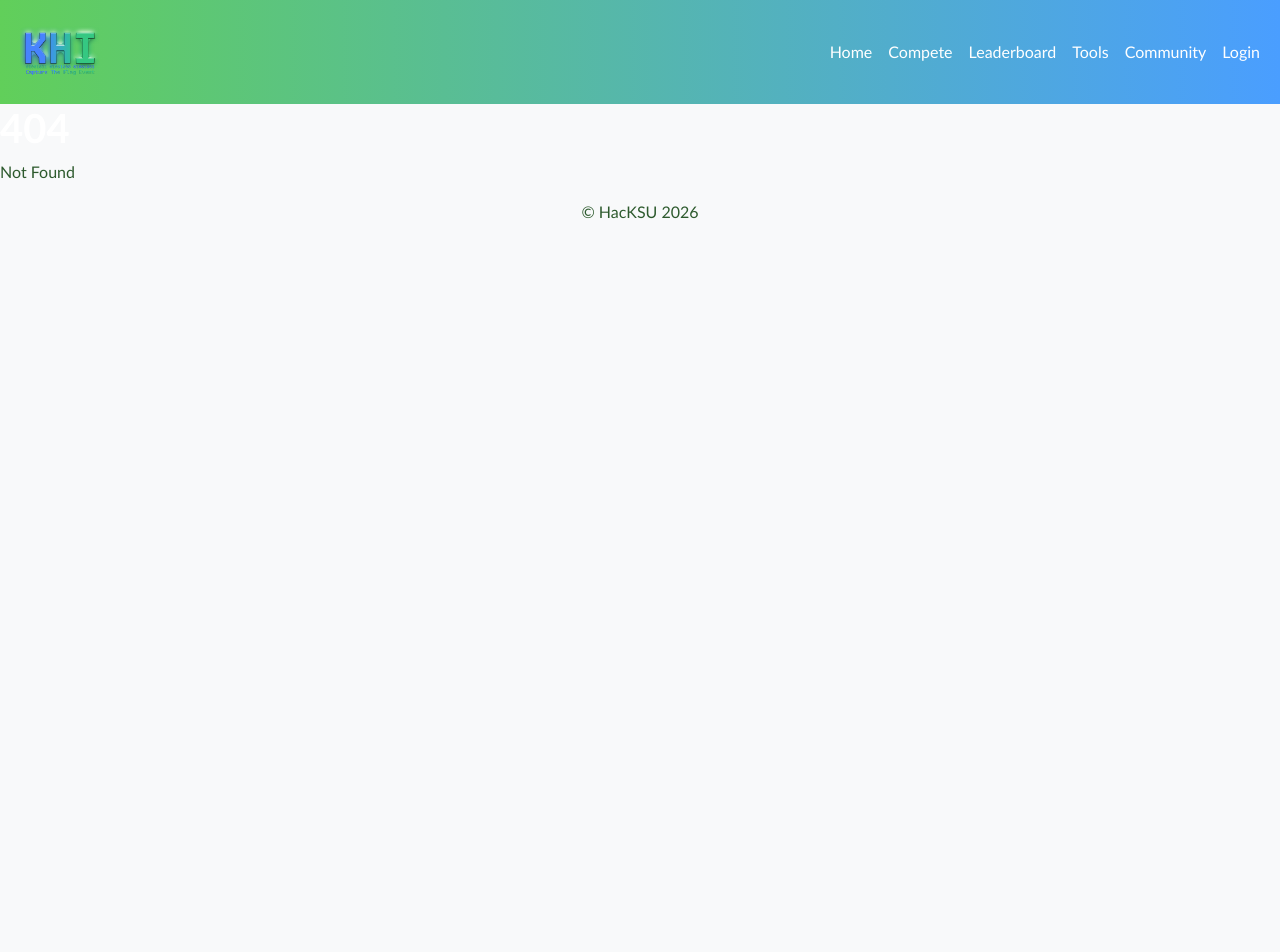
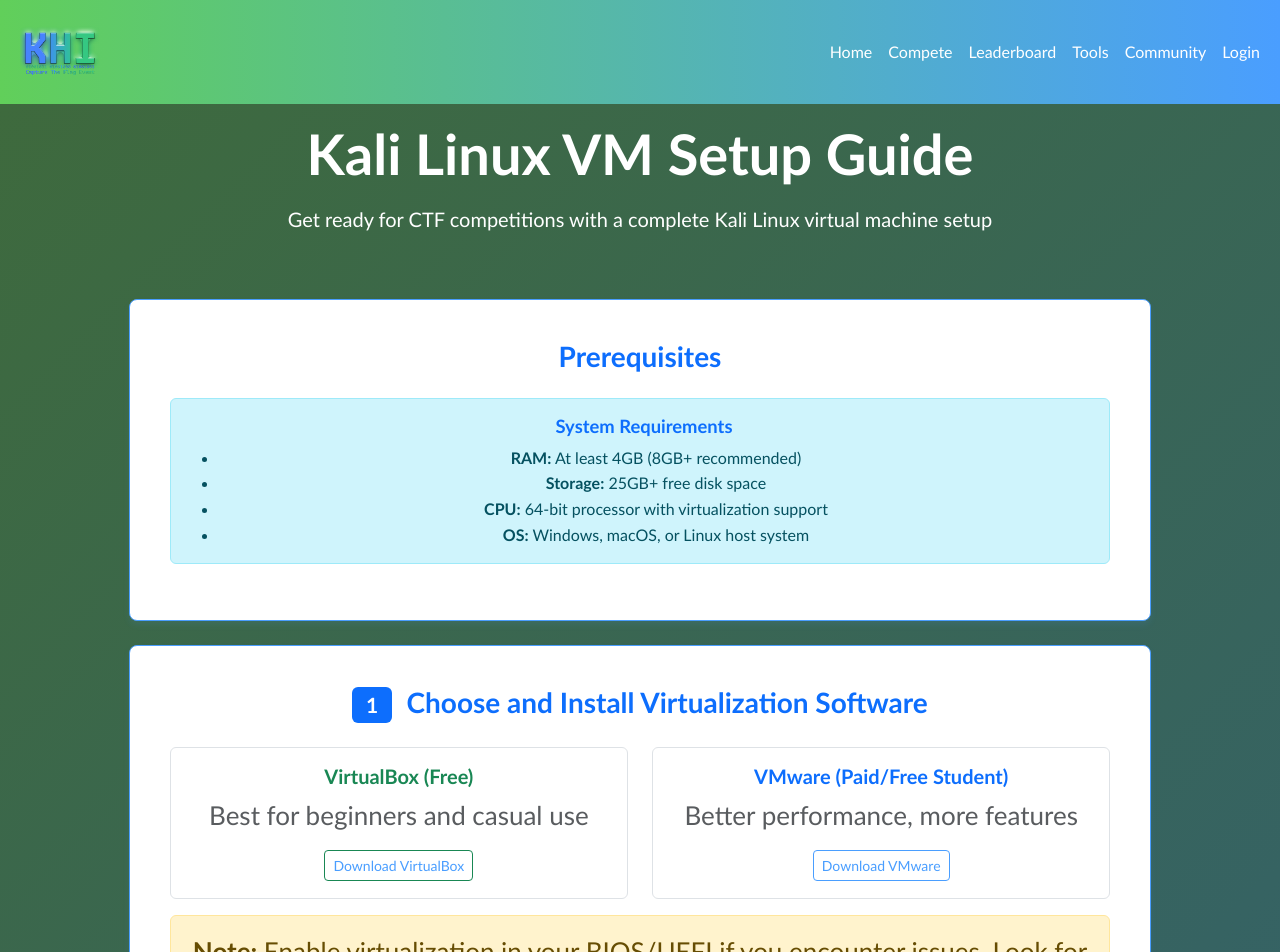
Before and after one commit to hacksu/kent-hack-it, a SvelteKit app: page /kali-setup-guide in a window 1280 px wide. Before the commit this address had no page. Shown: the top 952 px of the page. Before the commit the page ends 800 px from the top, so only its background shows below. Built offline with nearby package versions, Linux system fonts and the light colour scheme.

Commit message:
Added static pages

```diff
--- /dev/null
+++ b/src/routes/kali-setup-guide/+page.svelte
@@ -0,0 +1,137 @@
+<main>
+  <header class="App-header d-flex flex-column" style="min-height: 100vh; padding: 1rem 0;">
+
+    <div class="container-fluid px-4 flex-grow-1 d-flex flex-column justify-content-center">
+      <div class="row justify-content-center h-100">
+        <div class="col-xl-10 col-lg-11 d-flex flex-column">
+
+          <div class="text-center mb-4 mb-md-5 flex-shrink-0">
+            <h1 class="display-4 fw-bold mb-3" style="color: #ffffffff; font-size: clamp(2rem, 5vw, 3.5rem);">
+              Kali Linux VM Setup Guide
+            </h1>
+            <p class="lead text" style="font-size: clamp(1rem, 2.5vw, 1.25rem); line-height: 1.6;">
+              Get ready for CTF competitions with a complete Kali Linux virtual machine setup
+            </p>
+          </div>
+
+          <div class="card p-3 p-md-4 shadow-sm mb-3 mb-md-4 flex-shrink-0">
+            <div class="card-body">
+              <h3 class="card-title text-primary mb-3 mb-md-4" style="font-size: clamp(1.3rem, 3vw, 1.75rem);">Prerequisites</h3>
+              <div class="alert alert-info">
+                <h6 style="color: #0d6efd; font-size: clamp(1rem, 2.2vw, 1.15rem);">
+                  <i class="bi bi-info-circle me-2"></i>System Requirements
+                </h6>
+                <ul class="mb-0" style="font-size: clamp(0.9rem, 2vw, 1rem); line-height: 1.6;">
+                  <li><strong>RAM:</strong> At least 4GB (8GB+ recommended)</li>
+                  <li><strong>Storage:</strong> 25GB+ free disk space</li>
+                  <li><strong>CPU:</strong> 64-bit processor with virtualization support</li>
+                  <li><strong>OS:</strong> Windows, macOS, or Linux host system</li>
+                </ul>
+              </div>
+            </div>
+          </div>
+
+          <div class="card p-3 p-md-4 shadow-sm mb-3 mb-md-4 flex-shrink-0">
+            <div class="card-body">
+              <h3 class="card-title text-primary mb-3 mb-md-4" style="font-size: clamp(1.3rem, 3vw, 1.75rem);">
+                <span class="badge bg-primary me-2">1</span>
+                Choose and Install Virtualization Software
+              </h3>
+              <div class="row">
+                <div class="col-md-6">
+                  <div class="border rounded p-3 mb-3">
+                    <h5 class="text-success">VirtualBox (Free)</h5>
+                    <p class="text-muted mb-2">Best for beginners and casual use</p>
+                    <a href="https://www.virtualbox.org/wiki/Downloads" class="btn btn-outline-success btn-sm" target="_blank" rel="noopener noreferrer">
+                      Download VirtualBox
+                    </a>
+                  </div>
+                </div>
+                <div class="col-md-6">
+                  <div class="border rounded p-3 mb-3">
+                    <h5 class="text-primary">VMware (Paid/Free Student)</h5>
+                    <p class="text-muted mb-2">Better performance, more features</p>
+                    <a href="https://www.vmware.com/products/workstation-player.html" class="btn btn-outline-primary btn-sm" target="_blank" rel="noopener noreferrer">
+                      Download VMware
+                    </a>
+                  </div>
+                </div>
+              </div>
+              <div class="alert alert-warning">
+                <strong>Note:</strong> Enable virtualization in your BIOS/UEFI if you encounter issues. Look for "Intel VT-x" or "AMD-V" settings.
+              </div>
+            </div>
+          </div>
+
+          <div class="card p-3 p-md-4 shadow-sm mb-3 mb-md-4 flex-shrink-0">
+            <div class="card-body">
+              <h3 class="card-title text-primary mb-3 mb-md-4" style="font-size: clamp(1.3rem, 3vw, 1.75rem);">
+                <span class="badge bg-primary me-2">2</span>
+                Download Kali Linux
+              </h3>
+              <p>Download the official Kali Linux ISO from the official website:</p>
+              <div class="text-center mb-3">
+                <a href="https://www.kali.org/get-kali/" class="btn btn-primary btn-lg" target="_blank" rel="noopener noreferrer">
+                  <i class="bi bi-download me-2"></i>Download Kali Linux ISO
+                </a>
+              </div>
+              <div class="alert alert-info">
+                <h6 style="color: #0d6efd;"><i class="bi bi-lightbulb me-2"></i>Pro Tips:</h6>
+                <ul class="mb-0">
+                  <li>Choose the <strong>"Installer"</strong> version for virtual machines</li>
+                  <li>Download size is approximately 3-4GB</li>
+                  <li>Verify the SHA256 checksum for security</li>
+                </ul>
+              </div>
+            </div>
+          </div>
+
+          <div class="card p-3 p-md-4 shadow-sm mb-3 mb-md-4 flex-shrink-0">
+            <div class="card-body">
+              <h3 class="card-title text-primary mb-3 mb-md-4" style="font-size: clamp(1.3rem, 3vw, 1.75rem);">
+                <span class="badge bg-primary me-2">3</span>
+                Create Virtual Machine
+              </h3>
+              <h5 class="text-secondary mb-3">VirtualBox Instructions:</h5>
+              <ol class="list-group list-group-numbered mb-4">
+                <li class="list-group-item">Open VirtualBox and click <strong>"New"</strong></li>
+                <li class="list-group-item">
+                  <strong>Name:</strong> Kali Linux<br>
+                  <strong>Type:</strong> Linux<br>
+                  <strong>Version:</strong> Debian (64-bit)
+                </li>
+                <li class="list-group-item"><strong>RAM:</strong> Allocate 4GB minimum, 8GB if available</li>
+                <li class="list-group-item"><strong>Hard Disk:</strong> Create a new virtual hard disk (VDI format)</li>
+                <li class="list-group-item"><strong>Storage:</strong> Dynamically allocated, 25GB minimum</li>
+              </ol>
+            </div>
+          </div>
+
+          <div class="card p-3 p-md-4 shadow-sm mb-3 mb-md-4 flex-shrink-0">
+            <div class="card-body">
+              <h3 class="card-title text-primary mb-3 mb-md-4" style="font-size: clamp(1.3rem, 3vw, 1.75rem);">
+                <span class="badge bg-primary me-2">4</span>
+                Install Kali Linux
+              </h3>
+              <ol class="list-group list-group-numbered mb-4">
+                <li class="list-group-item">Mount the Kali ISO to your VM's virtual CD drive</li>
+                <li class="list-group-item">Start the VM and select <strong>"Graphical Install"</strong></li>
+                <li class="list-group-item">Choose your language, location, and keyboard layout</li>
+                <li class="list-group-item">Set hostname: <code>kali</code></li>
+                <li class="list-group-item">Create a strong root password and user account</li>
+                <li class="list-group-item"><strong>Partitioning:</strong> Use entire disk (recommended for beginners)</li>
+                <li class="list-group-item"><strong>Software Selection:</strong> Choose "Desktop Environment" + "Default Tools"</li>
+                <li class="list-group-item">Install GRUB bootloader to the virtual hard disk</li>
+              </ol>
+              <div class="alert alert-success"><strong>Installation complete!</strong> The VM will reboot into your new Kali Linux system.</div>
+            </div>
+          </div>
+
+        </div>
+      </div>
+    </div>
+
+    <div class="mb-auto"></div>
+
+  </header>
+</main>
```
Also changed, not shown: src/routes/discord/+page.svelte (added, +17 -0 lines), src/routes/tools/+page.svelte (added, +17 -0 lines).
